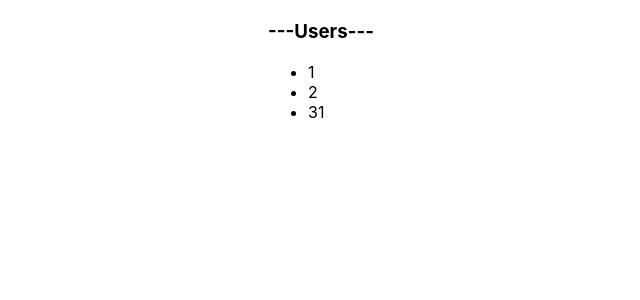
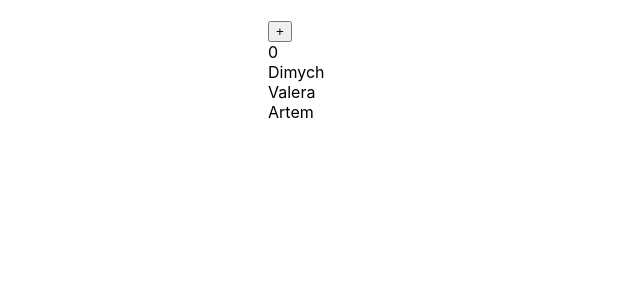
Before and after one commit to AShamshin/Accordion, a React (Create React App) app: page / in a window 1280 px wide. Shown: the top 300 px of the page, without its empty margins (72-712 px from the left). Built offline with nearby package versions, Linux system fonts and the light colour scheme.

Commit message:
17 - React.memo

```diff
--- a/src/App.tsx
+++ b/src/App.tsx
@@ -10,6 +10,39 @@ import { OnOfCopy } from './components/OnOf/OnOf copy';
 import { Select } from './components/Select/Select';
 
 function App() {
+  const NewMessagesCounter = (props: { count: number }) => {
+    return <div>{props.count}</div>;
+  };
+  const UsersSecret = (props: { users: Array<string> }) => {
+    return (
+      <div>
+        {props.users.map((u, i) => (
+          <div key={i}>{u}</div>
+        ))}
+      </div>
+    );
+  };
+
+  const Users = React.memo(UsersSecret);
+
+  const Example1 = () => {
+    const [counter, setCounter] = useState(0);
+    const [users, setUsers] = useState(['Dimych', 'Valera', 'Artem']);
+    return (
+      <>
+        <button
+          onClick={() => {
+            setCounter(counter + 1);
+          }}
+        >
+          +
+        </button>
+        <NewMessagesCounter count={counter} />
+        <Users users={['Dimych', 'Valera', 'Artem']} />
+      </>
+    );
+  };
+
   let [ratingValue, setRatingValue] = useState<RatingValueType>(0);
   let [accordionCollapsed, setAccordionCollapsed] = useState<boolean>(false);
   const [on, iiiOn] = useState<any>(false);
@@ -24,21 +57,16 @@ function App() {
     <div className='App'>
       {/* <OnOfCopy on={on} iiiOn={iiiOn} />
       {on.toString()} */}
-
       {/* <OnOf onChange={iiiOn} />
       {on.toString()} */}
-
       {/* <PageTitle title={'This is APP component'} />
       <PageTitle title={'My friends'} /> */}
-
       {/* <Rating value={ratingValue} onClick={setRatingValue} /> */}
-
       {/* <Accordion
         titleValue={'Menu'}
         onChange={() => setAccordionCollapsed(!accordionCollapsed)}
         collapsed={accordionCollapsed}
       /> */}
-
       {/* <Accordion
         titleValue={'Users'}
         collapsed={accordionCollapsed}
@@ -71,12 +99,10 @@ function App() {
           ]}
         /> */}
       </>
-
       {/* <UncontrolledAccordion titleValue={'Menu'} /> */}
-
-      <UncontrolledAccordion titleValue={'Users'} />
-
+      {/* <UncontrolledAccordion titleValue={'Users'} /> */}
       {/* <UncontrolledRating /> */}
+      <Example1 />
     </div>
   );
 }
```
